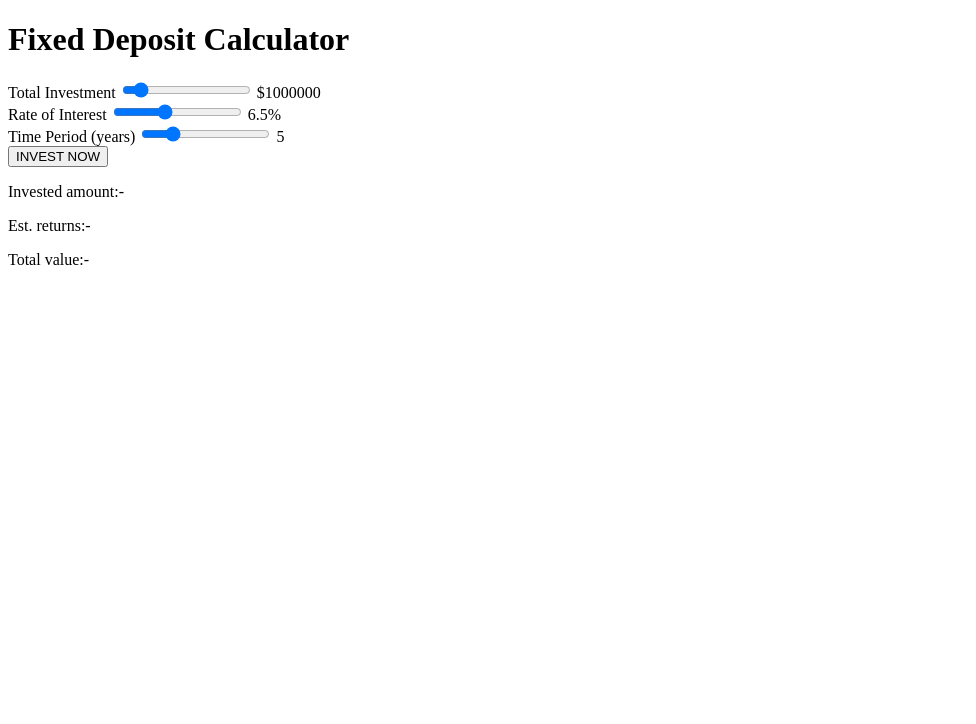
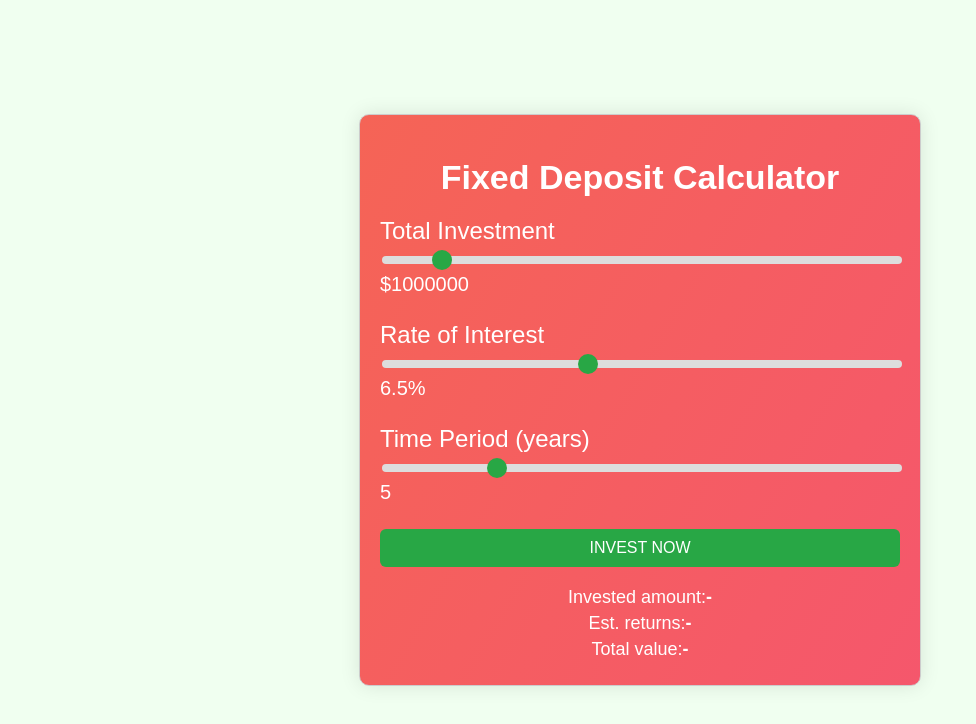
Before and after one commit to Seb-RM/Javascript_Html_Css-FD-Calculator, a plain HTML site: page index.html in a window 1280 px wide. Shown: the whole page, without its empty margins (0-976 px from the left). Drawn offline with Linux system fonts and the light colour scheme.

Commit message:
estilos css

```diff
--- a/index.html
+++ b/index.html
@@ -5,6 +5,7 @@
     <meta charset="UTF-8">
     <meta name="viewport" content="width=device-width, initial-scale=1.0">
     <title>FD Calculator</title>
+    <link rel="stylesheet" href="style.css">
 </head>
 
 <body>
--- /dev/null
+++ b/style.css
@@ -0,0 +1,143 @@
+body {
+    font-family: sans-serif;
+    background-color: honeydew;
+    display: flex;
+    justify-content: center;
+    align-items: center;
+    height: 100vh;
+    margin: 0;
+}
+
+.calculator {
+    background: linear-gradient(120deg, #f56456, #f5576c);
+    border: 1px solid #ccc;
+    border-radius: 10px;
+    padding: 20px;
+    width: 520px;
+    box-shadow: 0 0 20px rgba(0, 0, 0, 0.1);
+    position: relative;
+    overflow: hidden;
+    animation: fadeIn 1s ease-in-out;
+}
+
+.calculator::before {
+    content: "";
+    position: absolute;
+    top: -50%;
+    left: -50%;
+    width: 200%;
+    height: 200%;
+    background: linear-gradient(120deg, #f093fb, #F56456);
+    z-index: -1;
+    animation: rotate 10s linear infinite;
+}
+
+@keyframes fadeIn {
+    from {
+        opacity: 0;
+    }
+
+    to {
+        opacity: 1;
+    }
+}
+
+@keyframes rotate {
+    from {
+        transform: rotate(0deg);
+    }
+
+    to {
+        transform: rotate(360deg);
+    }
+}
+
+.calculator h1 {
+    color: #fff;
+    text-align: center;
+    font-size: 34px;
+    margin-bottom: 20px;
+}
+
+.input-section {
+    margin-bottom: 25px;
+    position: relative;
+    z-index: 1;
+}
+
+.input-section label {
+    display: block;
+    font-size: 24px;
+    margin-bottom: 5px;
+    color: #fff;
+}
+
+.input-section input[type="range"] {
+    width: 100%;
+    cursor: pointer;
+}
+
+.input-section span {
+    display: block;
+    color: #fff;
+    font-size: 20px;
+    margin-top: 5px;
+}
+
+button {
+    width: 100%;
+    padding: 10px;
+    background-color: #28a745;
+    color: #fff;
+    border: none;
+    border-radius: 6px;
+    font-size: 16px;
+    cursor: pointer;
+    z-index: 1;
+}
+
+button:hover {
+    background-color: #218838;
+}
+
+.output-section {
+    margin-top: 20px;
+    text-align: center;
+    position: relative;
+    z-index: 1;
+}
+
+.output-section p {
+    margin: 5px 0;
+    font-size: 18px;
+    color: #fff;
+}
+
+.output-section span {
+    font-weight: bold;
+}
+
+input[type="range"] {
+    appearance: none;
+    width: 100%;
+    height: 8px;
+    background: #ddd;
+    outline: none;
+    opacity: 0.9;
+    transition: 0.2s;
+    transition: opacity 0.2s;
+    border-radius: 5px;
+}
+
+input[type="range"] {
+    opacity: 1;
+}
+
+input[type="range"]::-webkit-slider-thumb {
+    appearance: none;
+    width: 20px;
+    height: 20px;
+    background: #28a745;
+    cursor: pointer;
+    border-radius: 50%;
+}
```
